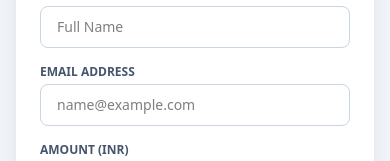
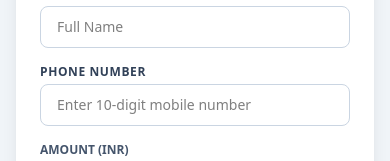
Before and after one commit to shashadan-sketch/donation-app, a React (Vite) app in the folder frontend/: page / in a window 390 px wide. Shown: the part 349-510 px from the top of the page. Built offline with nearby package versions, Linux system fonts and the light colour scheme.

Commit message:
Replace email with phone number

```diff
--- a/frontend/src/App.jsx
+++ b/frontend/src/App.jsx
@@ -7,7 +7,7 @@ const API_URL = 'http://localhost:5000/api';
 export default function App() {
   const [formData, setFormData] = useState({
     name: '',
-    email: '',
+    phone: '',
     amount: ''
   });
   const [loading, setLoading] = useState(false);
@@ -96,17 +96,19 @@ export default function App() {
           </div>
 
           <div>
-            <label className="block text-xs font-semibold uppercase text-slate-600 mb-1">
-              Email Address
+  <label className="block text-xs font-semibold uppercase tracking-wider text-slate-700 mb-1">
+    Phone Number
   </label>
   <input
-              type="email"
-              name="email"
+    type="tel"
+    name="phone"
     required
-              value={formData.email}
+    value={formData.phone || ''}
     onChange={handleChange}
-              placeholder="name@example.com"
-              className="w-full px-4 py-2.5 border border-slate-300 rounded-lg text-sm focus:ring-2 focus:ring-blue-500 focus:outline-none"
+    placeholder="Enter 10-digit mobile number"
+    pattern="[0-9]{10}"
+    maxLength="10"
+    className="w-full px-4 py-2.5 border border-slate-300 rounded-lg text-sm focus:outline-none focus:border-blue-500"
   />
 </div>
 
```
Lines whose indentation alone changed are shown as unchanged.
